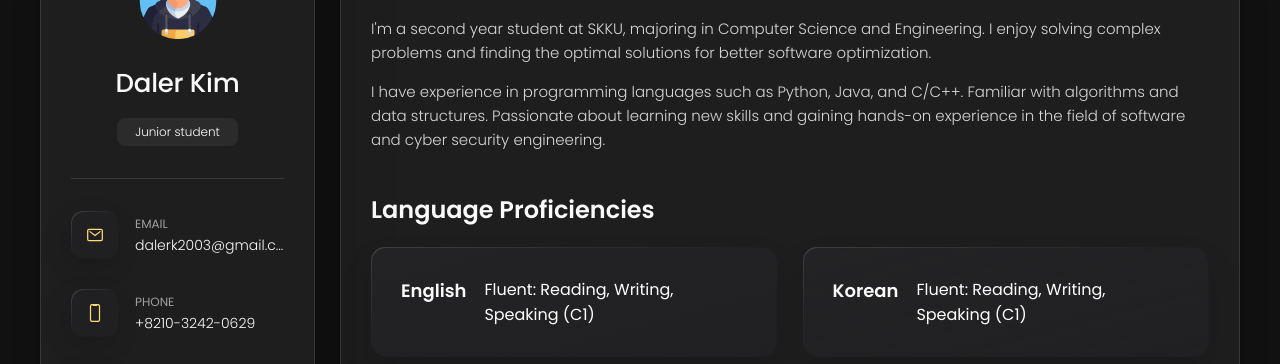
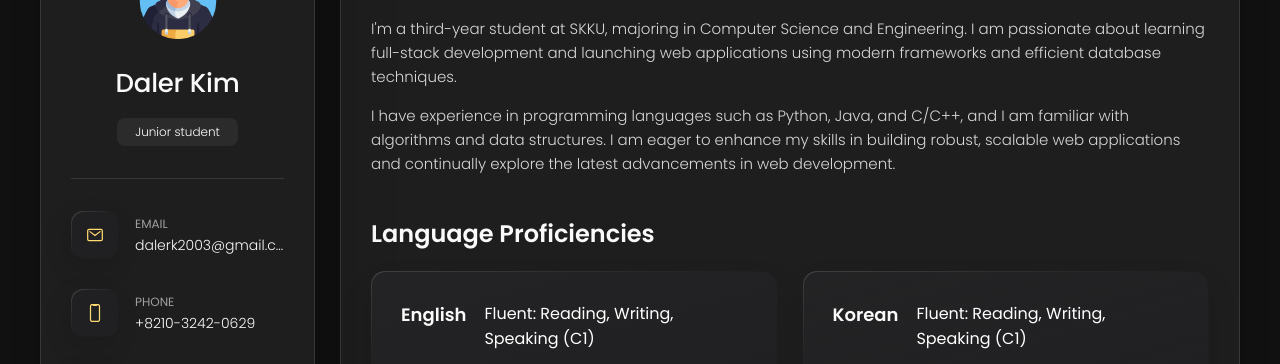
Before and after one commit to DK1603/dk1603.github.io, a plain HTML site: page index.html in a window 1280 px wide. Shown: the part 162-526 px from the top of the page. Drawn offline with nearby package versions, Linux system fonts and the light colour scheme.

Commit message:
Update index.html

```diff
--- a/index.html
+++ b/index.html
@@ -191,15 +191,13 @@
 
 <section class="about-text">
   <p>
-            I'm a second year student at SKKU, majoring in Computer Science and Engineering.
-            I enjoy
-            solving complex problems and finding the optimal solutions for better software optimization.
+    I'm a third-year student at SKKU, majoring in Computer Science and Engineering.
+    I am passionate about learning full-stack development and launching web applications using modern frameworks and efficient database techniques.
   </p>
 
   <p>
-            I have experience in programming languages such as Python, Java, and C/C++.
-            Familiar with algorithms and data structures.
-            Passionate about learning new skills and gaining hands-on experience in the field of software and cyber security engineering.
+    I have experience in programming languages such as Python, Java, and C/C++, and I am familiar with algorithms and data structures.
+    I am eager to enhance my skills in building robust, scalable web applications and continually explore the latest advancements in web development.
   </p>
 </section>
 
@@ -434,8 +432,11 @@
     <li class="skill-item">
       <h4 class="skill-item-title">JavaScript</h4>
       <p class="skill-text">
-        Competent in using Git for version control.
-        Regularly used for managing personal and academic projects, familiar with branching and merging strategies.
+        Skilled in JavaScript for both front-end and back-end development.
+        Experienced with modern frameworks like React.js for building dynamic user interfaces and using Node.js
+        with Express for creating robust server-side applications and RESTful APIs. Proficient in asynchronous
+        programming, DOM manipulation, and integrating various APIs.
+
       </p>
     </li>
 
```
Lines whose indentation alone changed are shown as unchanged.
